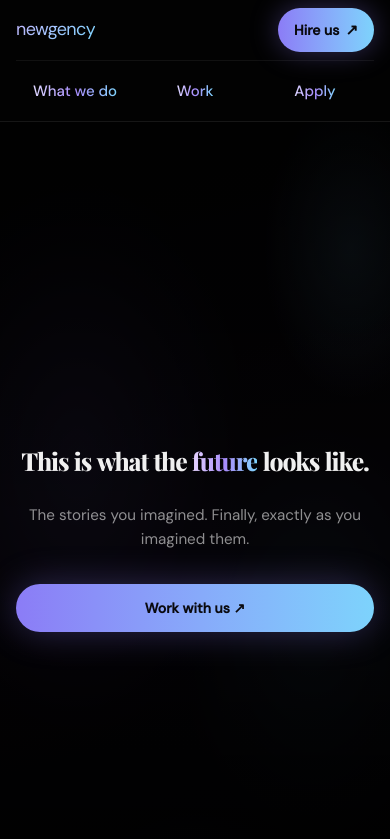
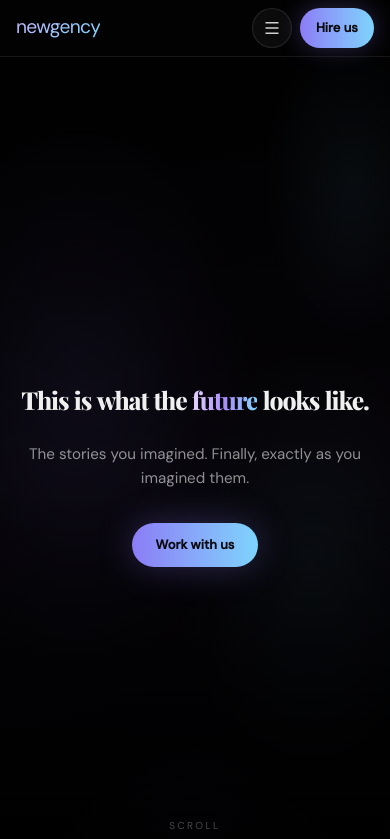
Before and after one commit to dlnkko/newgencynewlanding, a Next.js app: page / in a window 390 px wide. Shown: the top 839 px of the page. Built offline with nearby package versions, Linux system fonts and the light colour scheme.

Commit message:
landing done now, form left

```diff
--- a/components/sections/Hero.tsx
+++ b/components/sections/Hero.tsx
@@ -21,7 +21,7 @@ const wordVariants = {
 };
 
 const ctaClass =
-  "inline-flex min-h-[48px] w-full max-w-md items-center justify-center gap-2 rounded-full bg-gradient-to-r from-[#8b7cf6] to-[#7dd3fc] px-7 py-3 font-sans text-[14px] font-semibold text-[#0a0a0f] sm:w-auto sm:px-9 sm:text-[15px]";
+  "inline-flex min-h-[44px] w-auto items-center justify-center gap-1.5 rounded-full bg-gradient-to-r from-[#8b7cf6] to-[#7dd3fc] px-6 py-2.5 font-sans text-[13px] font-semibold text-[#0a0a0f] sm:min-h-[48px] sm:gap-2 sm:px-9 sm:text-[15px]";
 
 export function Hero() {
   const reduceMotion = useReducedMotion();
@@ -51,7 +51,7 @@ export function Hero() {
         aria-hidden
       />
 
-      <motion.div className="absolute inset-0 z-[2] bg-black/82" aria-hidden />
+      <motion.div className="absolute inset-0 z-[2] bg-black/72 md:bg-black/82" aria-hidden />
       <motion.div
         className="absolute inset-0 z-[2] bg-[radial-gradient(ellipse_90%_70%_at_50%_120%,rgba(139,124,246,0.18),transparent_55%)]"
         aria-hidden
@@ -66,7 +66,7 @@ export function Hero() {
       />
 
       <motion.div
-        className="relative z-10 mx-auto flex min-h-[100svh] w-full min-w-0 max-w-[1200px] flex-col items-center justify-center px-4 pb-[max(6rem,env(safe-area-inset-bottom,0px)+4.5rem)] pt-[max(5.5rem,env(safe-area-inset-top,0px)+4rem)] text-center sm:px-10 md:px-16 md:pb-24 md:pt-28"
+        className="relative z-10 mx-auto flex min-h-[100svh] w-full min-w-0 max-w-[1200px] flex-col items-center justify-center px-4 pb-[max(5rem,env(safe-area-inset-bottom,0px)+3.5rem)] pt-[max(4.75rem,env(safe-area-inset-top,0px)+3.25rem)] text-center sm:px-10 md:px-16 md:pb-24 md:pt-28"
         initial={reduceMotion ? false : { opacity: 0 }}
         animate={{ opacity: 1 }}
         transition={{ duration: 0.5, ease: EASE }}
@@ -127,7 +127,7 @@ export function Hero() {
         {reduceMotion ? (
           <div className="mt-8 flex w-full justify-center sm:mt-10 md:mt-9">
             <a href="#apply" className={ctaClass}>
-              Work with us ↗
+              Work with us
             </a>
           </div>
         ) : (
@@ -143,7 +143,7 @@ export function Hero() {
               whileTap={{ scale: 0.98 }}
               className={`${ctaClass} shadow-[0_0_36px_rgba(139,124,246,0.3)]`}
             >
-              Work with us ↗
+              Work with us
             </motion.a>
           </motion.div>
         )}
--- a/components/ui/Navbar.tsx
+++ b/components/ui/Navbar.tsx
@@ -1,7 +1,9 @@
 "use client";
 
 import Link from "next/link";
-import { motion } from "framer-motion";
+import { useEffect, useState } from "react";
+import { AnimatePresence, motion } from "framer-motion";
+import { Menu, X } from "lucide-react";
 
 import { NAV_ITEMS } from "@/lib/constants";
 import { EASE } from "@/lib/motion";
@@ -27,14 +29,17 @@ function NavLink({
   href,
   label,
   className = "",
+  onClick,
 }: {
   href: string;
   label: string;
   className?: string;
+  onClick?: () => void;
 }) {
   return (
     <motion.a
       href={href}
+      onClick={onClick}
       variants={navItem}
       className={`group relative font-sans text-[15px] font-medium transition-[filter] duration-300 ${className}`}
       whileHover={{ y: -1 }}
@@ -52,18 +57,29 @@ function NavLink({
 }
 
 export function Navbar() {
+  const [menuOpen, setMenuOpen] = useState(false);
+
+  useEffect(() => {
+    document.body.style.overflow = menuOpen ? "hidden" : "";
+    return () => {
+      document.body.style.overflow = "";
+    };
+  }, [menuOpen]);
+
+  const closeMenu = () => setMenuOpen(false);
+
   return (
     <header
       className="sticky top-0 z-50 w-full max-w-[100vw] border-b border-white/[0.08]"
       style={{
         backdropFilter: "blur(16px)",
         WebkitBackdropFilter: "blur(16px)",
-        background: "rgba(3, 3, 3, 0.72)",
+        background: "rgba(3, 3, 3, 0.82)",
         paddingTop: "env(safe-area-inset-top)",
       }}
     >
       <div className="mx-auto max-w-[1440px] px-4 sm:px-6 md:px-16 lg:px-20">
-        <div className="flex min-h-[56px] items-center justify-between gap-3 py-2 md:h-[72px] md:py-0">
+        <div className="flex h-14 items-center justify-between gap-3 md:h-[72px]">
           <motion.div
             initial={{ opacity: 0, x: -12 }}
             animate={{ opacity: 1, x: 0 }}
@@ -73,9 +89,10 @@ export function Navbar() {
               href="#"
               aria-label="Newgency home"
               className="min-w-0 shrink-0 select-none transition-opacity hover:opacity-90"
+              onClick={closeMenu}
             >
               <span
-                className="text-[clamp(1.125rem,4vw,1.5rem)] leading-none tracking-[-0.035em]"
+                className="text-[1.2rem] leading-none tracking-[-0.035em] sm:text-[clamp(1.125rem,4vw,1.5rem)]"
                 style={{
                   fontFamily: "var(--font-dm-sans)",
                   fontWeight: 400,
@@ -101,41 +118,82 @@ export function Navbar() {
             ))}
           </motion.nav>
 
-          <motion.a
-            href="#apply"
+          <motion.div
+            className="flex items-center gap-2 sm:gap-2.5"
             initial={{ opacity: 0, x: 12 }}
             animate={{ opacity: 1, x: 0 }}
             transition={{ duration: 0.55, ease: EASE, delay: 0.1 }}
+          >
+            <button
+              type="button"
+              className="inline-flex h-10 w-10 touch-manipulation items-center justify-center rounded-full border border-white/[0.1] bg-white/[0.04] text-white/80 transition-colors hover:bg-white/[0.08] md:hidden"
+              aria-expanded={menuOpen}
+              aria-controls="mobile-nav"
+              aria-label={menuOpen ? "Close menu" : "Open menu"}
+              onClick={() => setMenuOpen((open) => !open)}
+            >
+              {menuOpen ? (
+                <X className="h-[18px] w-[18px]" strokeWidth={2} />
+              ) : (
+                <Menu className="h-[18px] w-[18px]" strokeWidth={2} />
+              )}
+            </button>
+
+            <motion.a
+              href="#apply"
               whileHover={{ scale: 1.03 }}
               whileTap={{ scale: 0.98 }}
-            className="inline-flex min-h-[44px] shrink-0 items-center justify-center gap-1.5 rounded-full bg-gradient-to-r from-[#8b7cf6] to-[#7dd3fc] px-4 py-2.5 text-sm font-semibold text-[#0a0a0f] shadow-[0_0_28px_rgba(139,124,246,0.35)] sm:gap-2 sm:px-7 sm:py-3 sm:text-[15px] sm:hover:shadow-[0_0_40px_rgba(125,211,252,0.35)]"
+              className="inline-flex h-10 shrink-0 items-center justify-center gap-1 rounded-full bg-gradient-to-r from-[#8b7cf6] to-[#7dd3fc] px-4 text-[13px] font-semibold text-[#0a0a0f] shadow-[0_0_24px_rgba(139,124,246,0.3)] sm:h-11 sm:gap-1.5 sm:px-6 sm:text-sm md:min-h-[44px] md:px-7 md:py-3 md:text-[15px] md:shadow-[0_0_28px_rgba(139,124,246,0.35)] md:hover:shadow-[0_0_40px_rgba(125,211,252,0.35)]"
               style={{ fontFamily: "var(--font-dm-sans)" }}
+              onClick={closeMenu}
             >
-            <span className="sm:hidden">Hire us</span>
-            <span className="hidden sm:inline">
-              Hire us <span className="text-[17px] leading-none">↗</span>
-            </span>
-            <span className="text-[15px] leading-none sm:hidden">↗</span>
+              <span>Hire us</span>
             </motion.a>
+          </motion.div>
+        </div>
       </div>
 
+      <AnimatePresence>
+        {menuOpen ? (
+          <>
+            <motion.button
+              type="button"
+              className="fixed inset-0 z-40 bg-black/60 backdrop-blur-[2px] md:hidden"
+              aria-label="Close menu"
+              initial={{ opacity: 0 }}
+              animate={{ opacity: 1 }}
+              exit={{ opacity: 0 }}
+              transition={{ duration: 0.2 }}
+              onClick={closeMenu}
+            />
             <motion.nav
-          className="flex items-stretch justify-center gap-0.5 border-t border-white/[0.06] py-2 sm:gap-1 md:hidden"
+              id="mobile-nav"
+              className="fixed inset-x-0 top-[calc(env(safe-area-inset-top)+3.5rem)] z-50 mx-3 rounded-2xl border border-white/[0.08] bg-[#0a0a0f]/95 p-2 shadow-[0_24px_80px_rgba(0,0,0,0.55)] backdrop-blur-xl md:hidden"
               aria-label="Primary"
-          variants={navContainer}
-          initial="hidden"
-          animate="visible"
+              initial={{ opacity: 0, y: -8, scale: 0.98 }}
+              animate={{ opacity: 1, y: 0, scale: 1 }}
+              exit={{ opacity: 0, y: -6, scale: 0.98 }}
+              transition={{ duration: 0.22, ease: EASE }}
             >
-          {NAV_ITEMS.map((item) => (
-            <NavLink
+              {NAV_ITEMS.map((item, i) => (
+                <motion.a
                   key={item.href}
                   href={item.href}
-              label={item.label}
-              className="flex min-h-[44px] min-w-0 flex-1 touch-manipulation items-center justify-center rounded-full px-1.5 text-center text-[11px] leading-snug [text-wrap:balance] active:bg-white/[0.04] sm:px-2 sm:text-[13px]"
-            />
+                  onClick={closeMenu}
+                  initial={{ opacity: 0, x: -8 }}
+                  animate={{ opacity: 1, x: 0 }}
+                  transition={{ delay: 0.04 * i, duration: 0.28, ease: EASE }}
+                  className="flex min-h-[48px] touch-manipulation items-center rounded-xl px-4 font-sans text-[15px] font-medium text-white/85 transition-colors active:bg-white/[0.06]"
+                >
+                  <span className="bg-gradient-to-r from-[#ddd6fe] via-[#a78bfa] to-[#7dd3fc] bg-clip-text text-transparent">
+                    {item.label}
+                  </span>
+                </motion.a>
               ))}
             </motion.nav>
-      </div>
+          </>
+        ) : null}
+      </AnimatePresence>
     </header>
   );
 }
--- a/styles/globals.css
+++ b/styles/globals.css
@@ -328,3 +328,29 @@ a {
     height: 240px;
   }
 }
+
+/* Hide native video controls / iOS play overlay on hero background */
+.hero-video {
+  -webkit-appearance: none;
+  appearance: none;
+  object-fit: cover;
+}
+
+.hero-video::-webkit-media-controls {
+  display: none !important;
+}
+
+.hero-video::-webkit-media-controls-enclosure {
+  display: none !important;
+}
+
+.hero-video::-webkit-media-controls-start-playback-button {
+  display: none !important;
+  -webkit-appearance: none;
+  opacity: 0;
+  pointer-events: none;
+}
+
+.hero-video::-webkit-media-controls-overlay-play-button {
+  display: none !important;
+}
```
Also changed, not shown: components/sections/HeroVideo.tsx (+47 -15 lines). Lines whose indentation alone changed are shown as unchanged.
